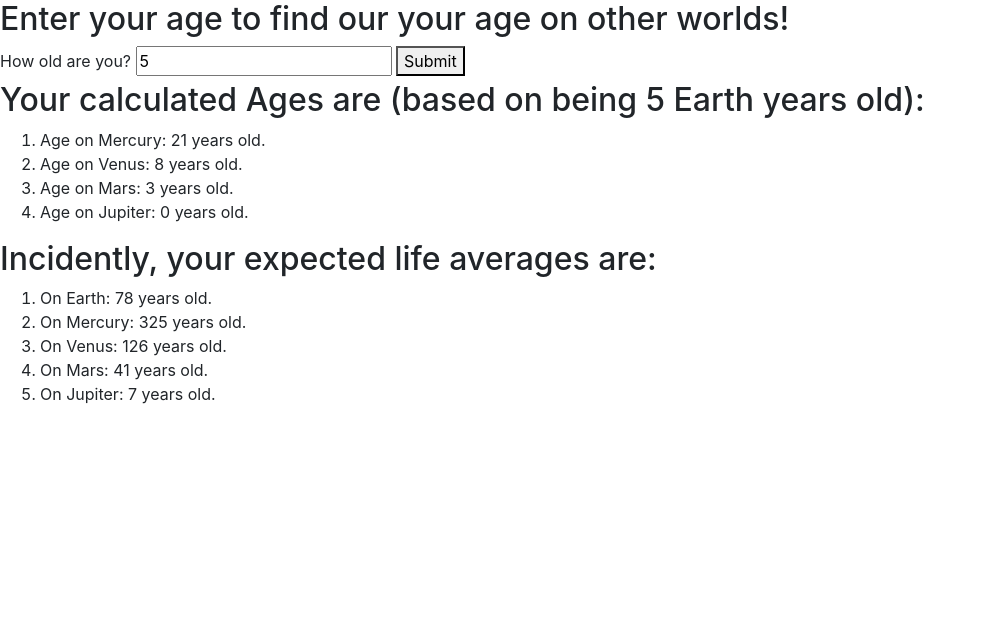
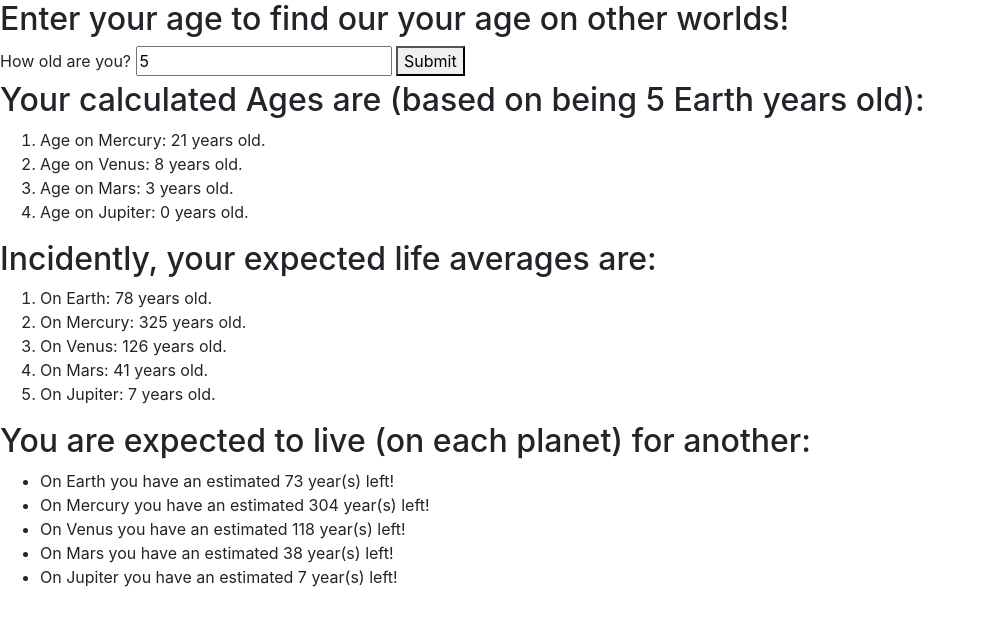
Before and after one commit to JuanHasbunZem/SpaceCalcDemo, a website built with webpack: page src/index.html in a window 1280 px wide. Both pictures are taken after typing "5" into the empty fields and a click on the button "Submit". Shown: the whole page, without its empty margins (0-985 px from the left). Built offline with nearby package versions, Linux system fonts and the light colour scheme.

Commit message:
add if/else loops to determine life expectancy

```diff
--- a/src/index.html
+++ b/src/index.html
@@ -28,6 +28,14 @@
         <li>On Mars: <span id="marAvg"></span> years old.</li>
         <li>On Jupiter: <span id="jupAvg"></span> years old.</li>
       </ol>
+      <h2>You are expected to live (on each planet) for another:</h2>
+      <ul>
+        <li><span id="lifeExpectEarth"></span></li>
+        <li><span id="lifeExpectMercury"></span></li>
+        <li><span id="lifeExpectVenus"></span></li>
+        <li><span id="lifeExpectMars"></span></li>
+        <li><span id="lifeExpectJupi"></span></li>
+      </ul>
   </div>
 
 
--- a/src/main.js
+++ b/src/main.js
@@ -24,7 +24,35 @@ $(document).ready(function() {
     $("#marAvg").text(`${lifeAverages.marsAvg}`);
     $("#jupAvg").text(`${lifeAverages.jupiterAvg}`);
 
-    checkLife(inputAge);
+    if(78-inputAge <= 0) {
+      $("#lifeExpectEarth").text(`Wow! You've exceeded the life expectancy on Earth by ${(78-inputAge) * -1} year(s)!`);
+    } else {
+      $("#lifeExpectEarth").text(`On Earth you have an estimated ${78-inputAge} year(s) left!`);
+    }
+
+    if(lifeAverages.mercuryAvg - listOfAges.mercury <= 0) {
+      $("#lifeExpectMercury").text(`Wow! You've exceeded the life expectancy on Mercury by ${(lifeAverages.mercuryAvg - listOfAges.mercury) * -1} year(s)!`);
+    } else {
+      $("#lifeExpectMercury").text(`On Mercury you have an estimated ${lifeAverages.mercuryAvg - listOfAges.mercury} year(s) left!`);
+    }
+
+    if(lifeAverages.venusAvg - listOfAges.venus <= 0) {
+      $("#lifeExpectVenus").text(`Wow! You've exceeded the life expectancy on Venus by ${(lifeAverages.venusAvg - listOfAges.venus) * -1} year(s)!`);
+    } else {
+      $("#lifeExpectVenus").text(`On Venus you have an estimated ${lifeAverages.venusAvg - listOfAges.venus} year(s) left!`);
+    }
+
+    if(lifeAverages.marsAvg - listOfAges.mars <= 0) {
+      $("#lifeExpectMars").text(`Wow! You've exceeded the life expectancy on Mars by ${(lifeAverages.marsAvg - listOfAges.mars) * -1} year(s)!`);
+    } else {
+      $("#lifeExpectMars").text(`On Mars you have an estimated ${lifeAverages.marsAvg - listOfAges.mars} year(s) left!`);
+    }
+
+    if(lifeAverages.jupiterAvg - listOfAges.jupiter <= 0) {
+      $("#lifeExpectJupi").text(`Wow! You've exceeded the life expectancy on Jupiter by ${(lifeAverages.jupiterAvg - listOfAges.jupiter) * -1} year(s)!`);
+    } else {
+      $("#lifeExpectJupi").text(`On Jupiter you have an estimated ${lifeAverages.jupiterAvg - listOfAges.jupiter} year(s) left!`);
+    }
 
   });
 });
```
